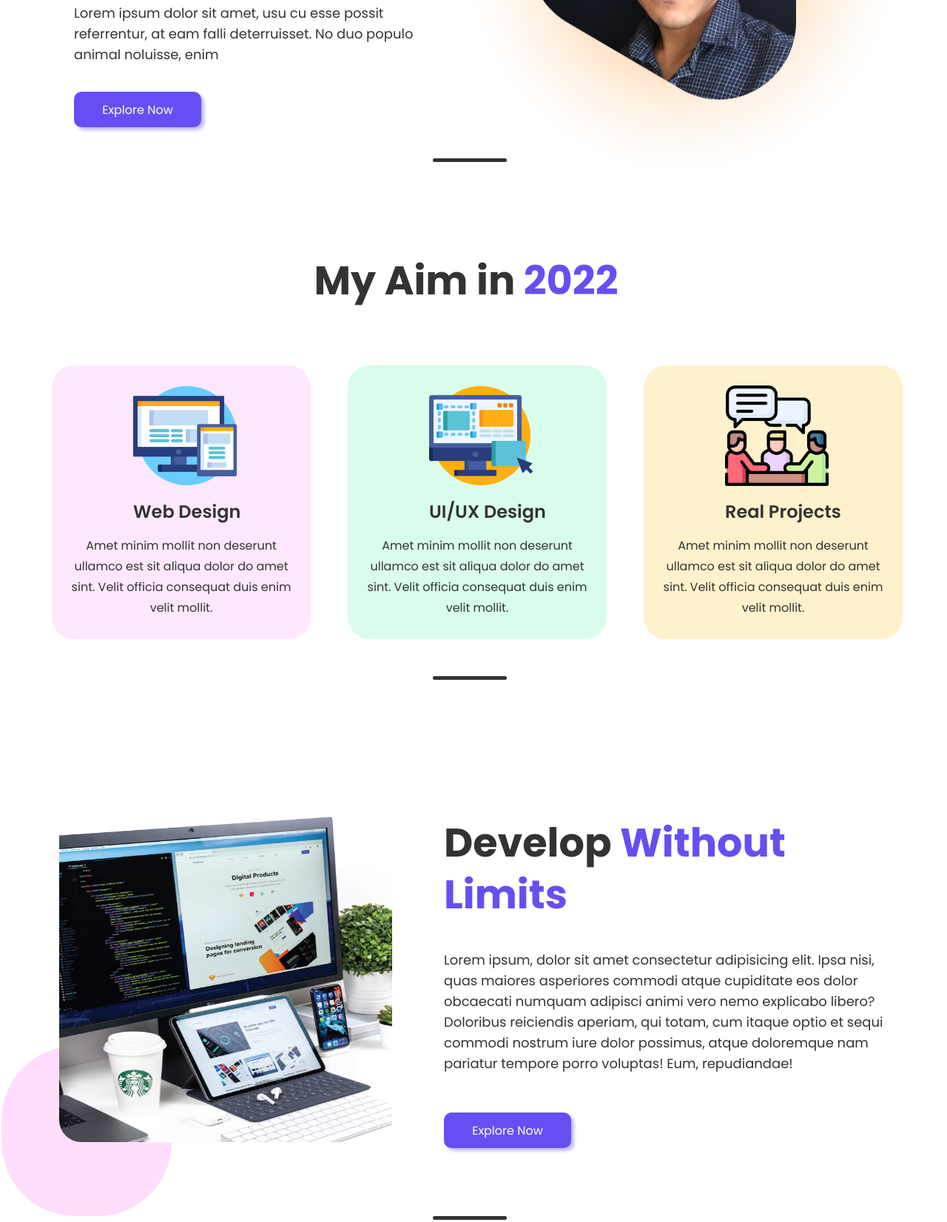
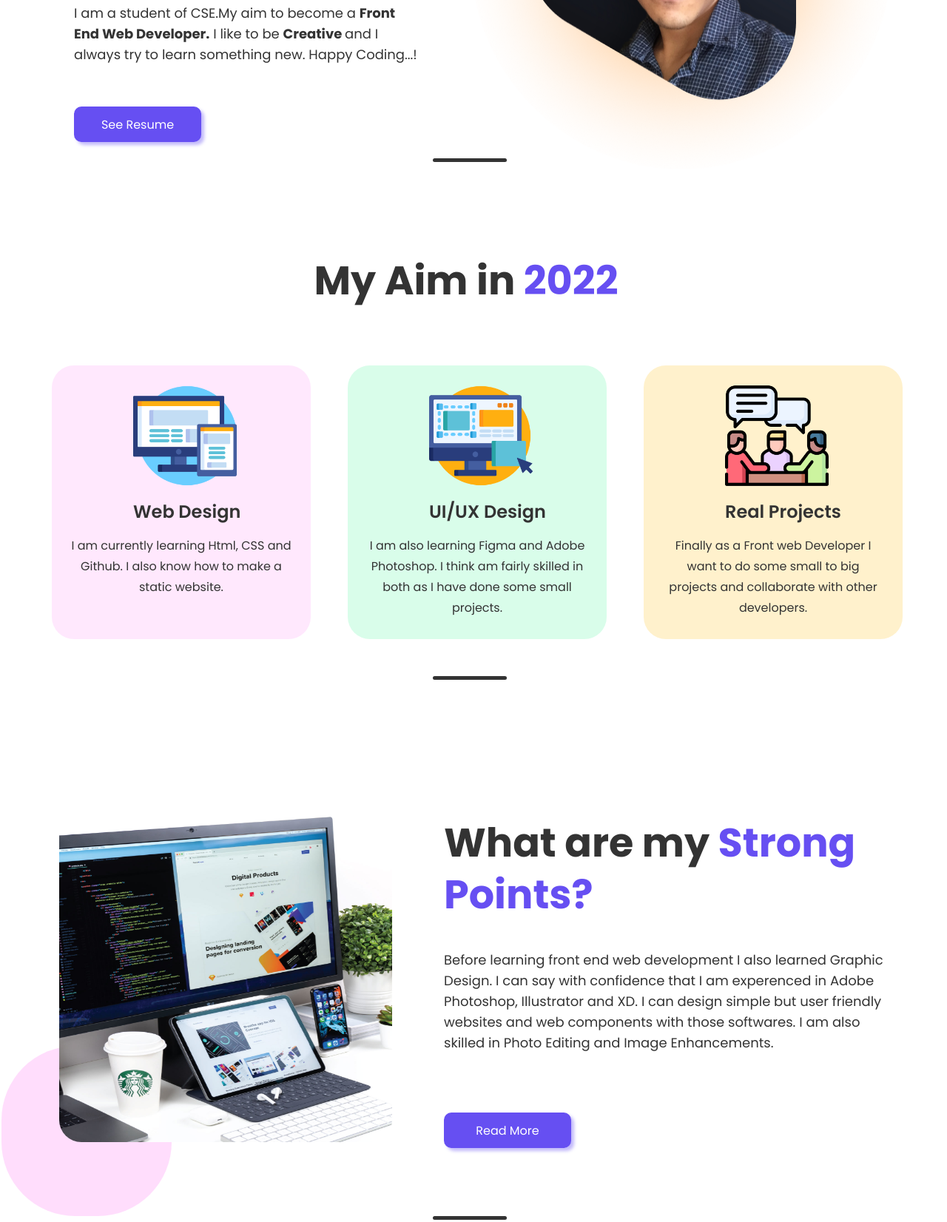
Before and after one commit to AskatAsh/Hero-Portfolio, a plain HTML site: page index.html in a window 1280 px wide. Shown: the part 356-2008 px from the top of the page at 74% size. Drawn offline with Linux system fonts and the light colour scheme.

Commit message:
some paragraph text edited with small changes

```diff
--- a/css/style.css
+++ b/css/style.css
@@ -67,7 +67,7 @@ p {
   width: 172px;
   height: 48px;
   left: 100px;
-  top: 480px;
+  top: 500px;
 }
 .scroll-down {
   width: 100px;
@@ -86,7 +86,7 @@ p {
   top: 2000px;
 }
 .scroll-4 {
-  top: 2700px;
+  top: 2720px;
 }
 
 .header-2 {
--- a/index.html
+++ b/index.html
@@ -22,12 +22,14 @@
         </h1>
       </div>
       <!-- this is the paragraph description -->
-      <p class="description position">Lorem ipsum dolor sit amet, usu cu esse possit referrentur, at eam falli
-        deterruisset. No
-        duo populo animal noluisse,
-        enim</p>
+      <p class="description position">
+        I am a student of CSE.My aim to become a <strong>Front End Web Developer.</strong> I like to be <strong>Creative
+        </strong>and I
+        always try to learn something new.
+        Happy Coding...!
+      </p>
       <!-- this is the call to action button -->
-      <div class="btn-1 btn position">Explore Now</div>
+      <div class="btn-1 btn position">See Resume</div>
       <!-- this is the profile image -->
       <img src="./images/M.A.Askat profile photo.png" alt="My portfolio image" class="profileImage position">
       <!-- this is the scroll down option -->
@@ -52,10 +54,8 @@
 
         <img src="./images/front end development icon.png" alt="Front end development icon" class="cardIcons position">
         <h3 class="cardHead position">Web Design</h3>
-        <p class="cardPara position">Amet minim mollit non deserunt ullamco est sit aliqua dolor do amet sint. Velit
-          officia consequat duis enim
-          velit
-          mollit.</p>
+        <p class="cardPara position">I am currently learning Html, CSS and Github. I also know how to make a static
+          website.</p>
       </div>
 
       <!-- card-2 in the three cards section -->
@@ -63,10 +63,8 @@
 
         <img src="./images/UI-Ux design icon.png" alt="UI-Ux design icon" class="cardIcons position">
         <h3 class="cardHead position">UI/UX Design</h3>
-        <p class="cardPara position">Amet minim mollit non deserunt ullamco est sit aliqua dolor do amet sint. Velit
-          officia consequat duis enim
-          velit
-          mollit.</p>
+        <p class="cardPara position">I am also learning Figma and Adobe Photoshop. I think am fairly skilled in both as
+          I have done some small projects.</p>
       </div>
 
       <!-- card-3 in the three cards section -->
@@ -75,10 +73,8 @@
         <img src="./images/Discussion and Collaboration icon.png" alt="Discussion and Collaboration icon"
           class="cardIcons position">
         <h3 class="cardHead position">Real Projects</h3>
-        <p class="cardPara position">Amet minim mollit non deserunt ullamco est sit aliqua dolor do amet sint. Velit
-          officia consequat duis enim
-          velit
-          mollit.</p>
+        <p class="cardPara position">Finally as a Front web Developer I want to do some small to big
+          projects and collaborate with other developers.</p>
       </div>
       <!-- this is the scroll down option -->
       <a href="#anchor2">
@@ -99,15 +95,15 @@
 
       <div class="title-3 header-2 position">
         <a id="anchor2"></a>
-        <h2>Develop <span class="coloredText">
-            Without Limits</span></h2>
+        <h2>What are my <span class="coloredText">
+            Strong Points?</span></h2>
       </div>
-      <p class="description para-5 position">Lorem ipsum, dolor sit amet consectetur adipisicing elit. Ipsa nisi, quas
-        maiores asperiores commodi atque cupiditate eos dolor obcaecati numquam adipisci animi vero nemo explicabo
-        libero? Doloribus reiciendis aperiam, qui totam, cum itaque optio et sequi commodi nostrum iure dolor possimus,
-        atque doloremque nam pariatur tempore porro voluptas! Eum, repudiandae!</p>
+      <p class="description para-5 position">Before learning front end web development I also learned Graphic Design. I
+        can say with confidence that I am experenced in Adobe Photoshop, Illustrator and XD. I can design simple but
+        user friendly websites and web components with those softwares. I am also skilled in Photo Editing and Image
+        Enhancements. </p>
 
-      <div class="btn-2 btn position">Explore Now</div>
+      <div class="btn-2 btn position">Read More</div>
     </div>
 
 
@@ -117,21 +113,22 @@
 
     <!-- this is the fourth section -->
     <div class="section-4">
-      <img src="./images/Web-design-image.jpg" alt="Web design image" class="img img-2 position">
+      <img src="./images/coding.png" alt="Web design image" class="img img-2 position">
 
       <div class="rectengle-2 position"></div>
 
       <div class="title-4 header-2 position">
         <a id="anchor3"></a>
-        <h2>Develop <span class="coloredText">
-            Without Limits</span></h2>
+        <h2>Learn Practice <span class="coloredText">
+            and Develop</span></h2>
       </div>
-      <p class="description para-6 position">Lorem ipsum, dolor sit amet consectetur adipisicing elit. Ipsa nisi, quas
-        maiores asperiores commodi atque cupiditate eos dolor obcaecati numquam adipisci animi vero nemo explicabo
-        libero? Doloribus reiciendis aperiam, qui totam, cum itaque optio et sequi commodi nostrum iure dolor possimus,
-        atque doloremque nam pariatur tempore porro voluptas! Eum, repudiandae!</p>
+      <p class="description para-6 position">I'm currently doing a Front End Web Development course. Everyday I learn
+        something new from the course and also on my own and practice in a way that I never forget what I have learned.
+        I also try to develop some new ideas and to put them in action. That's why I think everyone should follow these
+        three words - Learn, Practice and Develop.
+      </p>
 
-      <div class="btn-3 btn position">Explore Now</div>
+      <div class="btn-3 btn position">Read More</div>
     </div>
 
 
```
Also changed, not shown: images/coding.png (added).
